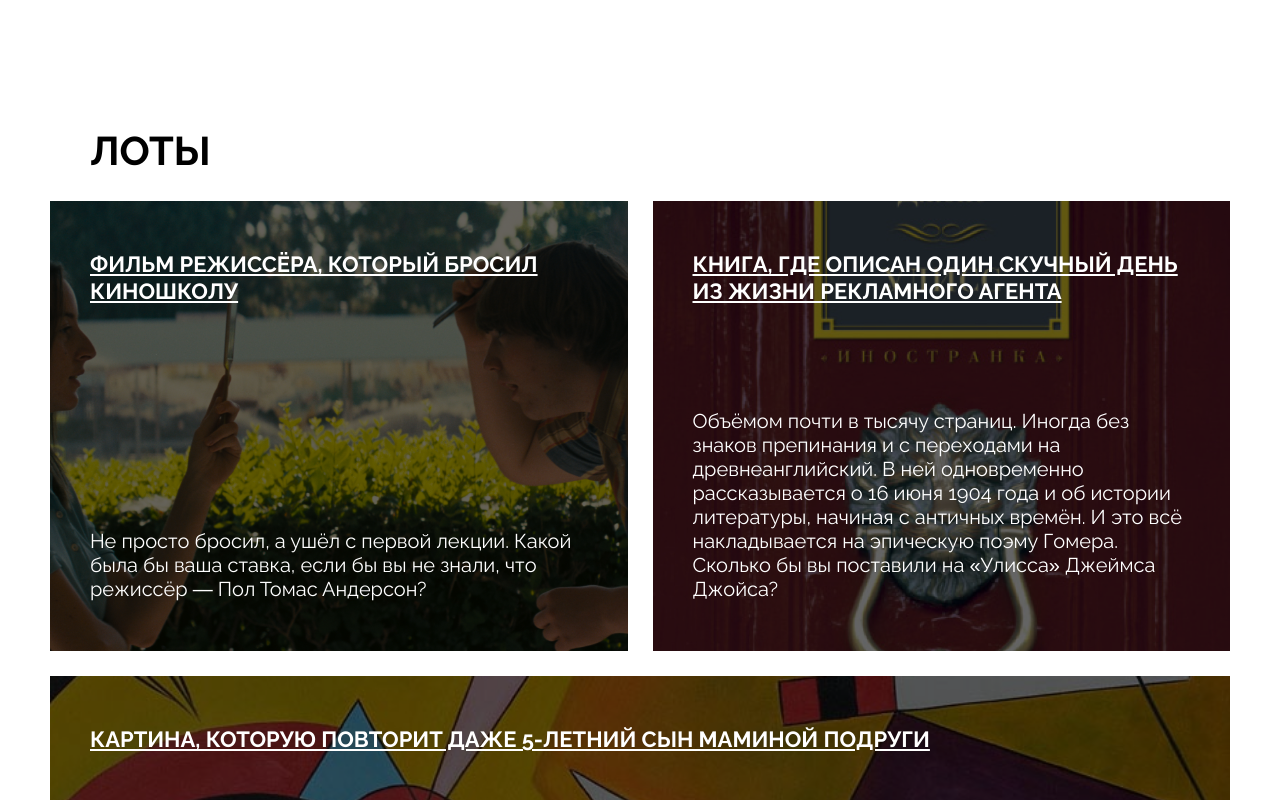
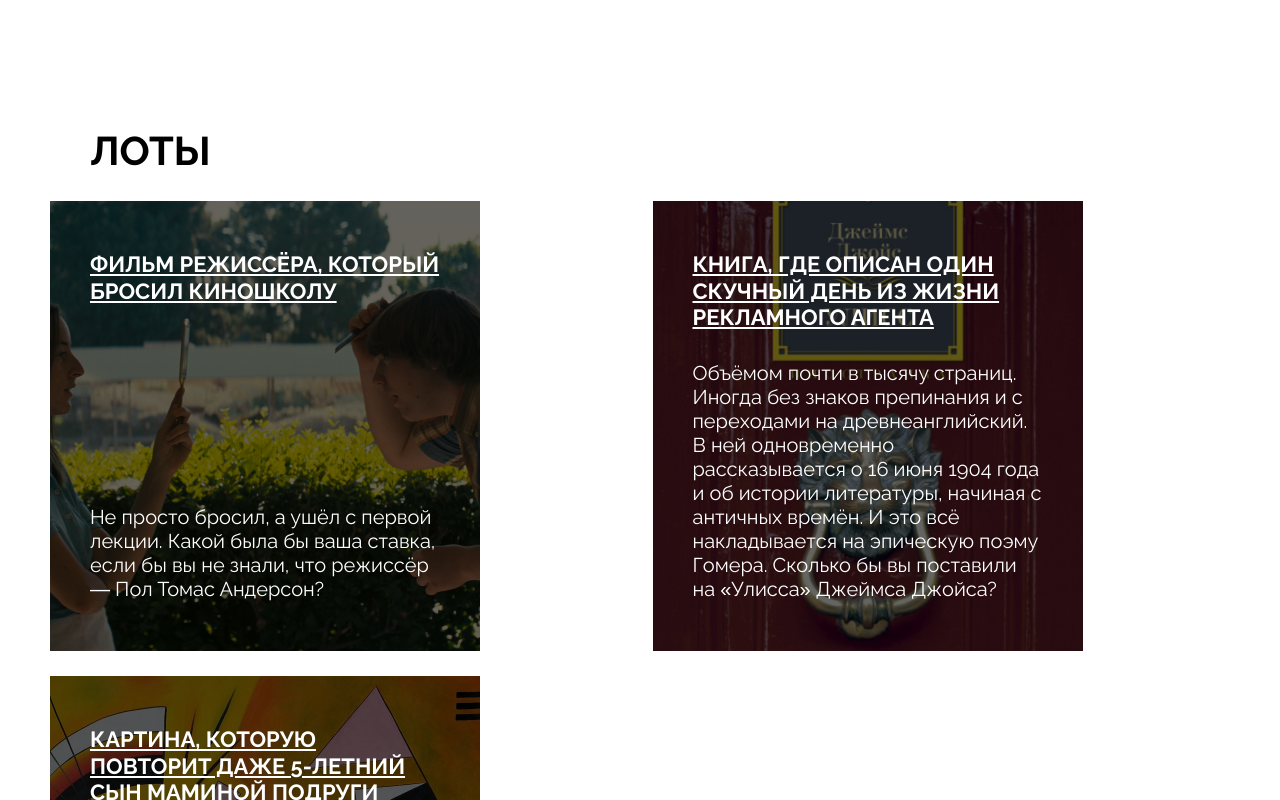
Before and after one commit to YhormSF/ono-tebe-nado, a plain HTML site: page index.html in a window 1280 px wide. Shown: the part 1120-1920 px from the top of the page. Drawn offline with Linux system fonts and the light colour scheme.

Commit message:
testing-card-1

```diff
--- a/styles/style.css
+++ b/styles/style.css
@@ -99,6 +99,7 @@ address {
   background-repeat: no-repeat;
   background-position: center;
   background-size: cover;
+
 }
 
 /* полупрозраный блок */
@@ -194,8 +195,9 @@ address {
 
 /* секция с карточками лотов */
 .lots {
-  margin: 0px 50px 0px 50px;
+  padding: 0px 50px 0px 50px;
   font-family: Raleway, Arial, sans-serif;
+  /* max-width: 1440px; */
 }
 
 /* заголовок секции */
@@ -211,9 +213,15 @@ address {
 
 /* список карточек */
 .lots_card-list {
-  display: flex;
-  flex-wrap: wrap;
+display: grid;
+grid-template-columns: repeat(auto-fill, minmax(430px, 1fr));
+
+/* grid-template-columns: repeat(3, 1fr); */
+/* display: flex;
+flex-wrap: wrap; */
+
 gap: 25px;
+position: relative;
 padding-top: 27px;
 padding-bottom: 30px;
 color: #fff;
@@ -233,10 +241,11 @@ address {
 }
 /*  карточка */
 .card {
+display: grid;
+grid-template-columns: 1fr 2fr;
 position: relative;
-  display: flex;
-  flex-direction: column;
-  justify-content: space-between;
+z-index: 1;
+
   width: 100%;
   height: 100%;
   background-repeat: no-repeat;
@@ -259,9 +268,12 @@ address {
 
 /* заголовок карточки */
 .card_title {
-  inset: 50px;
   z-index: 1;
-  display: block;
+
+  display: grid;
+  grid-column-start: 1;
+  grid-column-end: 3;
+
   padding: 50px 40px 0px 40px;
   font-weight: 700;
   font-size: 22px;
@@ -272,7 +284,12 @@ address {
 /* текст карточки */
 .card_text {
   z-index: 1;
-  display: block;
+
+  display: grid;
+  grid-column-start: 1;
+  grid-column-end: 3;
+
+  align-items: end;
   padding: 0px 40px 50px 40px;
   font-weight: 400;
   font-size: 20px;
@@ -281,7 +298,7 @@ address {
 
 /* ссылка «Посмотреть больше» */
 .lots_look-more-link {
-  margin-left: 40px;
+  padding-left: 40px;
   color: #000;
   font-family: Raleway, Arial, sans-serif;
   font-weight: 400;
@@ -369,7 +386,7 @@ address {
 }
 
 .footer_address-link {
-  max-width: 34%;
+  max-width: 31%;
 }
 
 /* блок навигации по списку ссылок */
```
Lines whose indentation alone changed are shown as unchanged.
